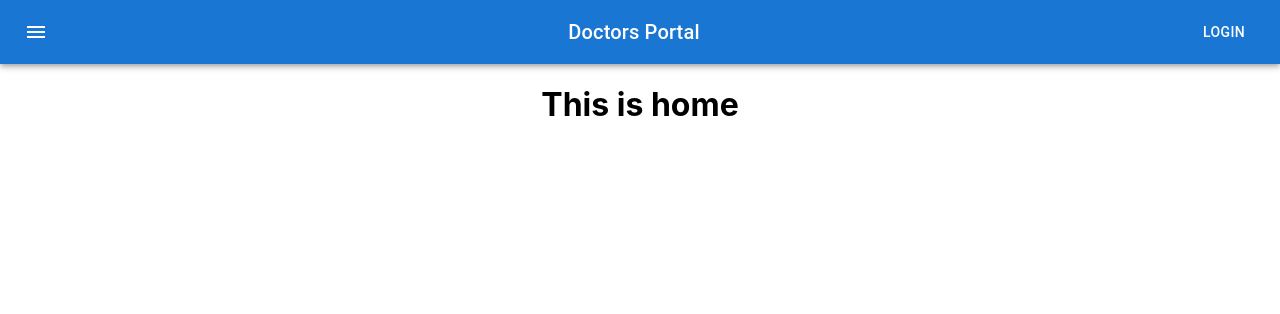
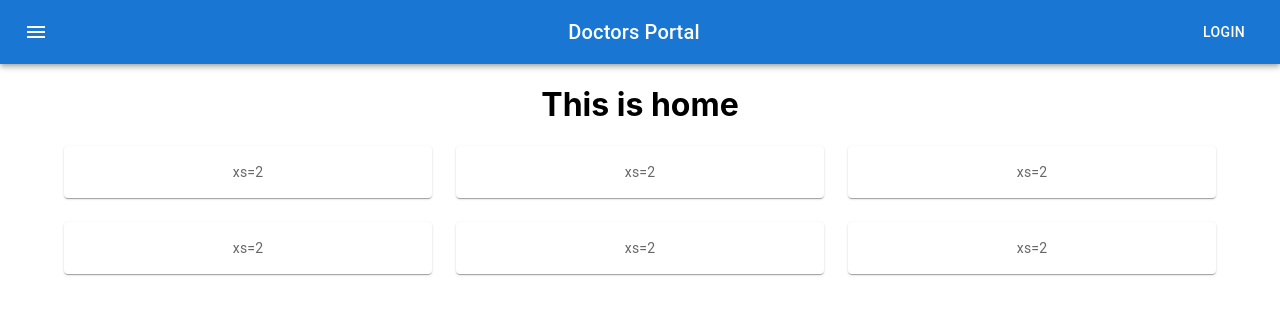
Before and after one commit to SifatNiloy/doctor-portal-mui-client, a React (Create React App) app: page / in a window 1280 px wide. Shown: the top 314 px of the page. Built offline with nearby package versions, Linux system fonts and the light colour scheme.

Commit message:
services component added

```diff
--- a/src/Pages/Home/Home.js
+++ b/src/Pages/Home/Home.js
@@ -1,11 +1,13 @@
 import React from 'react';
 import Navigation from '../../Shared/Navigation/Navigation';
+import Services from '../Services/Services';
 
 const Home = () => {
     return (
         <div>
             <Navigation></Navigation>
             <h1>This is home</h1>
+            <Services></Services>
         </div>
     );
 };
--- /dev/null
+++ b/src/Pages/Services/Services.js
@@ -0,0 +1,32 @@
+import React from 'react';
+import { experimentalStyled as styled } from '@mui/material/styles';
+import Box from '@mui/material/Box';
+import Paper from '@mui/material/Paper';
+import Grid from '@mui/material/Grid';
+import { Container } from '@mui/system';
+
+const Item = styled(Paper)(({ theme }) => ({
+    backgroundColor: theme.palette.mode === 'dark' ? '#1A2027' : '#fff',
+    ...theme.typography.body2,
+    padding: theme.spacing(2),
+    textAlign: 'center',
+    color: theme.palette.text.secondary,
+}));
+
+const Services = () => {
+    return (
+        <Box sx={{ flexGrow: 1 }}>
+           <Container>
+                <Grid container spacing={{ xs: 2, md: 3 }} columns={{ xs: 4, sm: 8, md: 12 }}>
+                    {Array.from(Array(6)).map((_, index) => (
+                        <Grid item xs={2} sm={4} md={4} key={index}>
+                            <Item>xs=2</Item>
+                        </Grid>
+                    ))}
+                </Grid>
+           </Container>
+        </Box>
+    );
+};
+
+export default Services;
```
